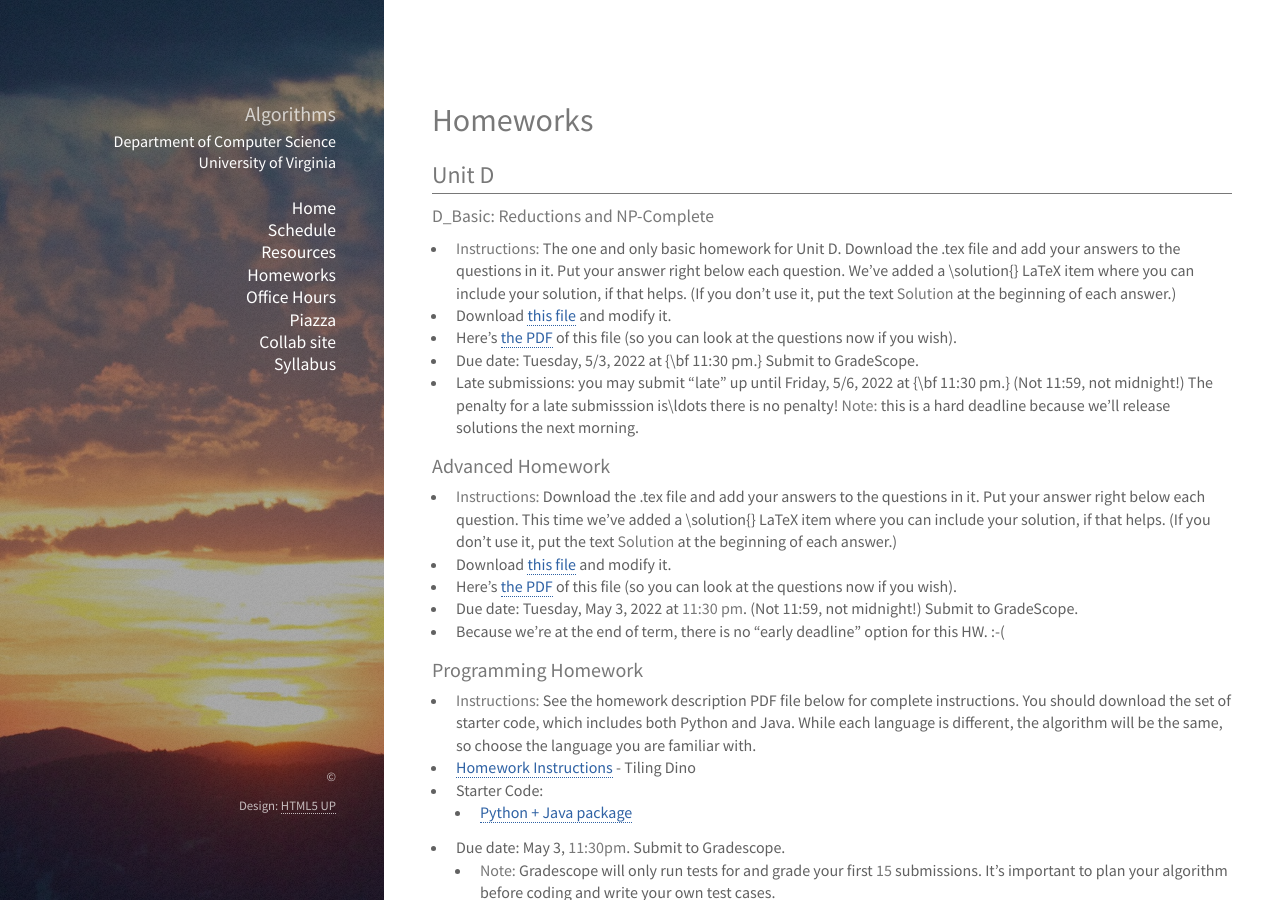
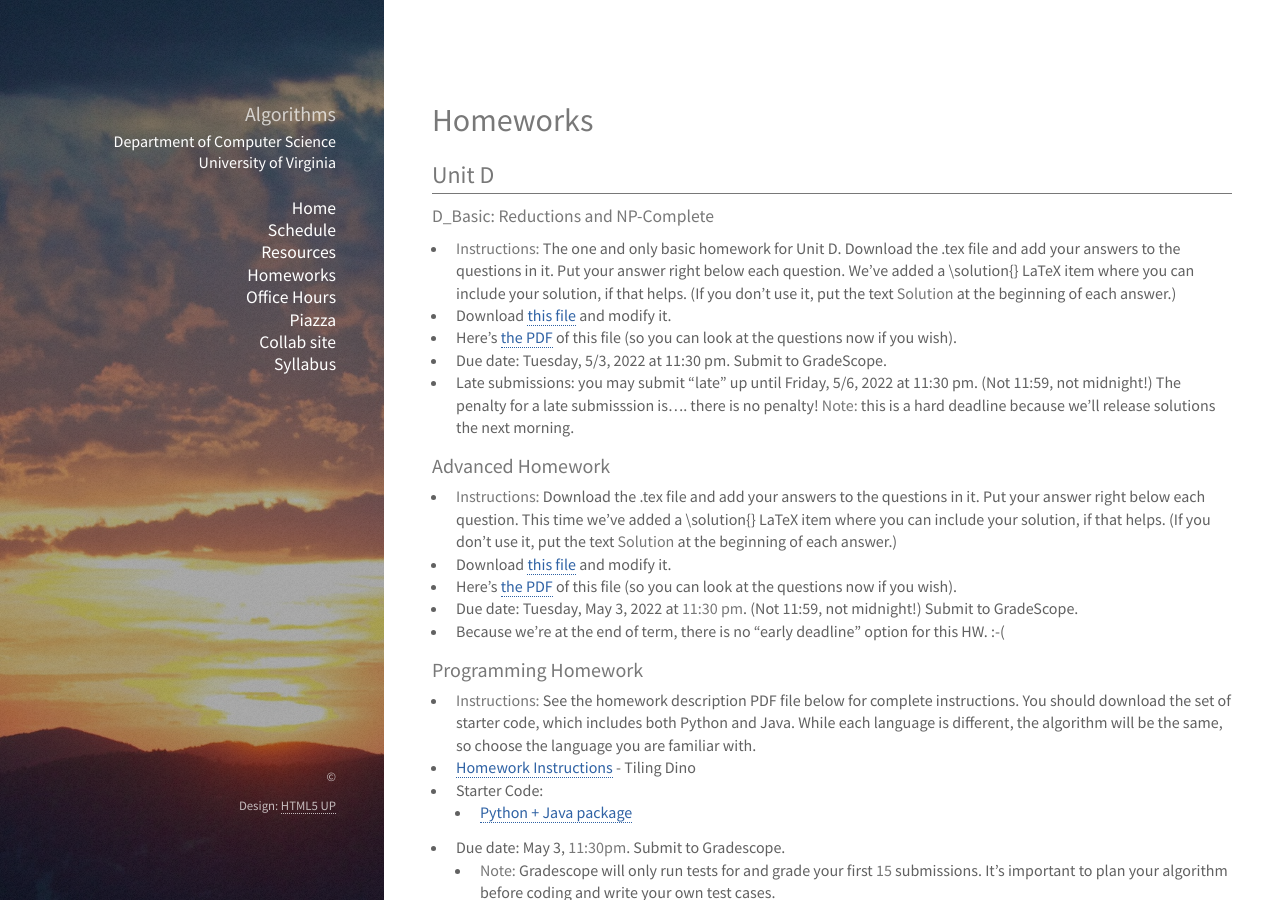
Before and after one commit to uva-cs/cs4102-s22, a Jekyll site: the page built from homework/index.md, in a window 1280 px wide and 900 px high. Built offline with Jekyll 4.4.1, drawn with Linux system fonts in a browser that asks for light colours; nearby versions of some CDN libraries; library files that are not in the unit come from our copies.

Commit message:
fixed typo

```diff
--- a/homework/index.md
+++ b/homework/index.md
@@ -12,8 +12,8 @@ title: Schedule - CS4102 Algorithms - Spring 2022
 * **Instructions:** The one and only basic homework for Unit D. Download the .tex file and add your answers to the questions in it. Put your answer right below each question. We've added a \solution{} LaTeX item where you can include your solution, if that helps. (If you don't use it, put the text **Solution** at the beginning of each answer.)
 * Download [this file](../unitd/basic/cs4102_d-basic.tex) and modify it.
 * Here's [the PDF](../unitd/basic/cs4102_d-basic.pdf) of this file (so you can look at the questions now if you wish).
-* Due date: Tuesday, 5/3, 2022 at {\bf 11:30 pm.} Submit to GradeScope.
-* Late submissions: you may submit "late" up until Friday, 5/6, 2022 at {\bf 11:30 pm.} (Not 11:59, not midnight!) The penalty for a late submisssion is\ldots there is no penalty! **Note:** this is a hard deadline because we'll release solutions the next morning.
+* Due date: Tuesday, 5/3, 2022 at 11:30 pm. Submit to GradeScope.
+* Late submissions: you may submit "late" up until Friday, 5/6, 2022 at 11:30 pm. (Not 11:59, not midnight!) The penalty for a late submisssion is.... there is no penalty! **Note:** this is a hard deadline because we'll release solutions the next morning.
 
 ### Advanced Homework
 
```
